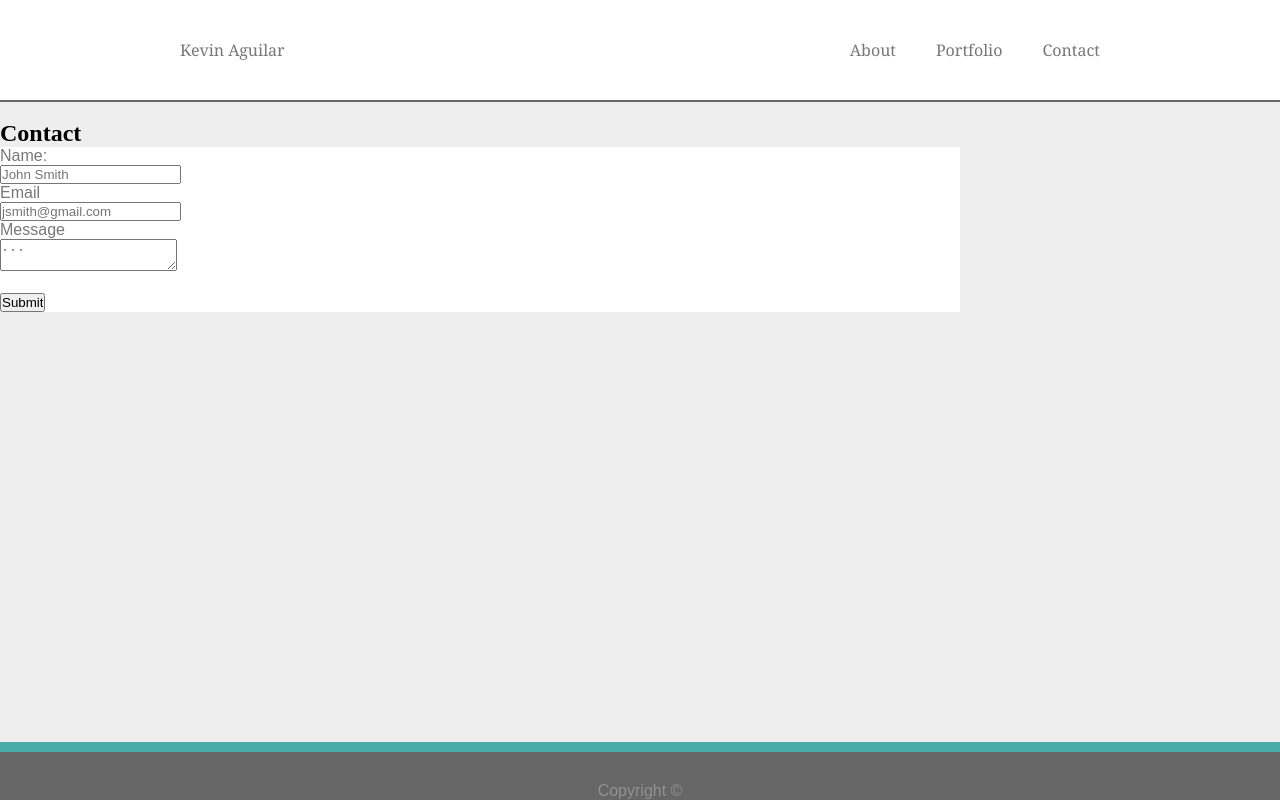
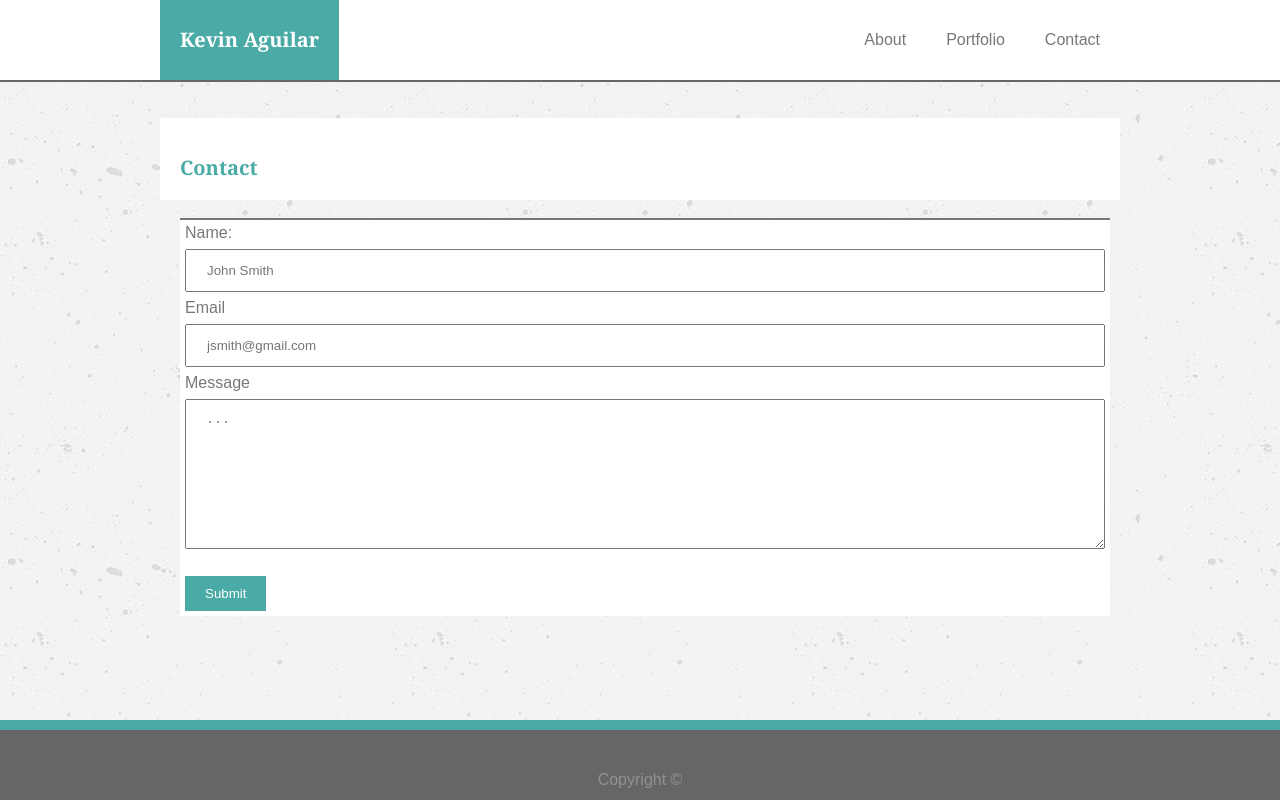
Before and after one commit to kevlarpixels/Basic-Portfolio, a plain HTML site: page contact.html in a window 1280 px wide. Drawn offline with Linux system fonts and the light colour scheme.

Commit message:
initial site files

```diff
--- /dev/null
+++ b/assets/css/reset.css
@@ -0,0 +1,48 @@
+/* http://meyerweb.com/eric/tools/css/reset/
+   v2.0 | 20110126
+   License: none (public domain)
+*/
+
+html, body, div, span, applet, object, iframe,
+h1, h2, h3, h4, h5, h6, p, blockquote, pre,
+a, abbr, acronym, address, big, cite, code,
+del, dfn, em, img, ins, kbd, q, s, samp,
+small, strike, strong, sub, sup, tt, var,
+b, u, i, center,
+dl, dt, dd, ol, ul, li,
+fieldset, form, label, legend,
+table, caption, tbody, tfoot, thead, tr, th, td,
+article, aside, canvas, details, embed,
+figure, figcaption, footer, header, hgroup,
+menu, nav, output, ruby, section, summary,
+time, mark, audio, video {
+	margin: 0;
+	padding: 0;
+	border: 0;
+	font-size: 100%;
+	font: inherit;
+	vertical-align: baseline;
+}
+/* HTML5 display-role reset for older browsers */
+article, aside, details, figcaption, figure,
+footer, header, hgroup, menu, nav, section {
+	display: block;
+}
+body {
+	line-height: 1;
+}
+ol, ul {
+	list-style: none;
+}
+blockquote, q {
+	quotes: none;
+}
+blockquote:before, blockquote:after,
+q:before, q:after {
+	content: '';
+	content: none;
+}
+table {
+	border-collapse: collapse;
+	border-spacing: 0;
+}
--- a/assets/css/style.css
+++ b/assets/css/style.css
@@ -1,3 +1,4 @@
+/*My Code*/
 * {
    margin: 0;
    padding: 0;
@@ -5,6 +6,7 @@
 
 body {
     background-color: #eee;
+    background-image: url("../../assets/images/concrete-texture.png");
 }
 
 
@@ -12,7 +14,7 @@ body {
 nav {
     font-family: 'Georgia', 'Times New Roman', 'Times', 'serif';
     width: 100%;
-    height: 100px;
+    height: 80px;
     background-color: #fff;;
     width: 100%;
     border-bottom-style: solid;
@@ -29,8 +31,9 @@ ul li {
     list-style: none;
     display: inline-block;
     float: right;
+    font-family: 'Arial', 'Helvetica Neue', 'Helvetica', 'sans-serif';
     color: #777;
-    line-height: 100px;
+    line-height: 80px;
     padding: 0 20px;
 }
 
@@ -41,20 +44,110 @@ li a {
     color: inherit;
 }
 
+.float-left {
+    float: left;
+    font-family: 'Georgia', 'Times New Roman', 'Times', 'serif';
+    color: #fff;
+    background-color: #4aaaa5;
+    font-size: 20px;
+    font-weight: bold;
+}
+
 li a:hover {
     color: #4aaaa5;
 }
 
 div {
     width: 960px;
+    margin: 20px auto 0 auto;
     font-family: 'Arial', 'Helvetica Neue', 'Helvetica', 'sans-serif';
     color: #777;
     background-color: #fff;
-
+    padding: 20px 0 2px 0;
 }
 
-form {
-    font-family: 'Arial', 'Helvetica Neue', 'Helvetica', 'sans-serif';
+hr {
+    margin: 0 20px;
+    color: #777;
+}
+
+.wrapper {
+    float: left;
+    width: 33.33%;
+    padding: 5px;
+    width: 920px;
+    margin: 20px;
+    border-top-style: solid;
+    border-top-width: 2px;
+    border-top-color: #777
+}
+
+.container {
+    position: relative;
+    margin: 0;
+    float: left;
+    width: 294px;
+    padding: 5px;
+}
+
+.textimg {
+    position: absolute;
+    top: 140px;
+    background-color: teal;
+    color: white;
+    width: 289px;
+    margin-left: 5px;
+    height: 20px;
+    left: 1px;
+}
+
+h1 {
+    font-family: 'Georgia', 'Times New Roman', 'Times', 'serif';
+    font-weight: bold;
+    font-size: 20px;
+    color: #4aaaa5;
+    padding: 20px 20px;
+}
+
+.myphoto {
+    width: 200px;
+    float: left;
+    padding: 10px 20px 0 0;
+}
+
+p {
+    line-height: 40px;
+}
+
+img {
+    width: 290px;
+    height: 150px;
+    object-fit: cover;
+    padding: 20px 5px 0px 5px;
+}
+
+
+
+input[type=text] {
+    width: 920px;
+    padding: 12px 20px;
+    margin: 8px 0;
+    box-sizing: border-box;
+}
+
+input[type=submit] {
+    background-color: #4aaaa5;
+    color: #fff;
+    padding: 10px 20px;
+    border: none;
+}
+
+textarea[name=message] {
+    width: 920px;
+    padding: 12px 20px;
+    margin: 8px 0;
+    box-sizing: border-box;
+    height: 150px;
 }
 
 footer {
@@ -74,10 +167,7 @@ footer {
 .foot-text {
     font-family: 'Arial', 'Helvetica Neue', 'Helvetica', 'sans-serif';
     padding-top: 30px;
+    bottom: 10px;
 
 
 }
-
-image {
-    width: 100%;
-}
--- a/contact.html
+++ b/contact.html
@@ -4,6 +4,7 @@
     <meta charset="UTF-8">
     <meta name="viewport" content="width=device-width, initial-scale=1.0">
     <meta http-equiv="X-UA-Compatible" content="ie=edge">
+    <link rel="stylesheet" href="assets/css/reset.css">
     <link rel="stylesheet" href="assets/css/style.css">
     <title>Student Bio</title>
 </head>
@@ -15,13 +16,14 @@
                 <li><a href="contact.html">Contact</a></li>
                 <li><a href="portfolio.html">Portfolio</a></li>
                 <li><a href="index.html">About</a></li>
-                <li style="float:left"><a href="index.html">Kevin Aguilar</a></li>
+                <li class="float-left"><a href="index.html">Kevin Aguilar</a></li>
             </ul>
         </nav><br>
     </Header>
     <!--This is the form-->
-        <h2>Contact</h2>
     <div>
+        <h1>Contact</h1>
+            <div class="wrapper">
                 <form>
                     Name:<br>
                     <input type="text" name="name" placeholder="John Smith">
@@ -32,8 +34,8 @@
                     Message<br>
                     <textarea name="message" placeholder="..."></textarea>
                     <br><br>
-
                     <input type="submit" value="Submit">
+            </div>
         </form>
     </div>
     <!--This is the footer-->
```
Also changed, not shown: index.html (+15 -7 lines), portfolio.html (+26 -7 lines), assets/images/myphoto-5.jpg (added). Lines whose indentation alone changed are shown as unchanged.
